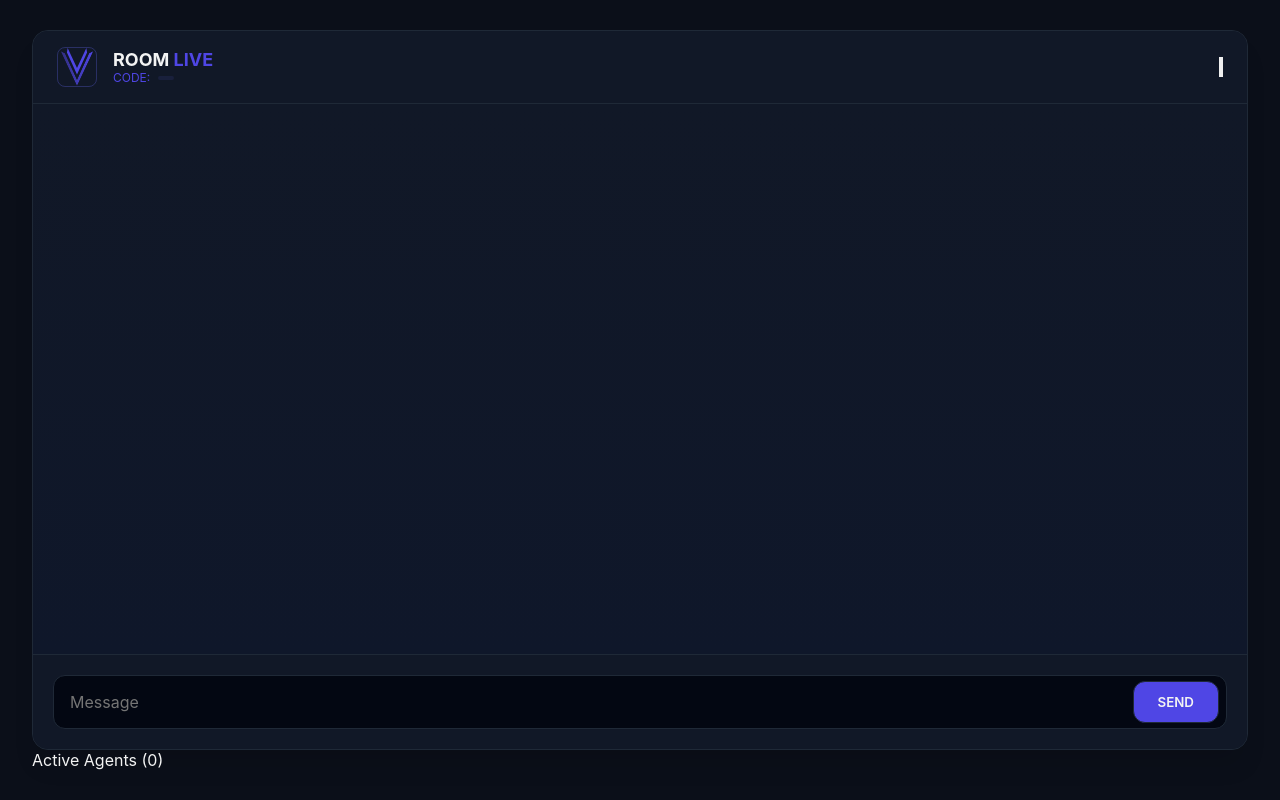
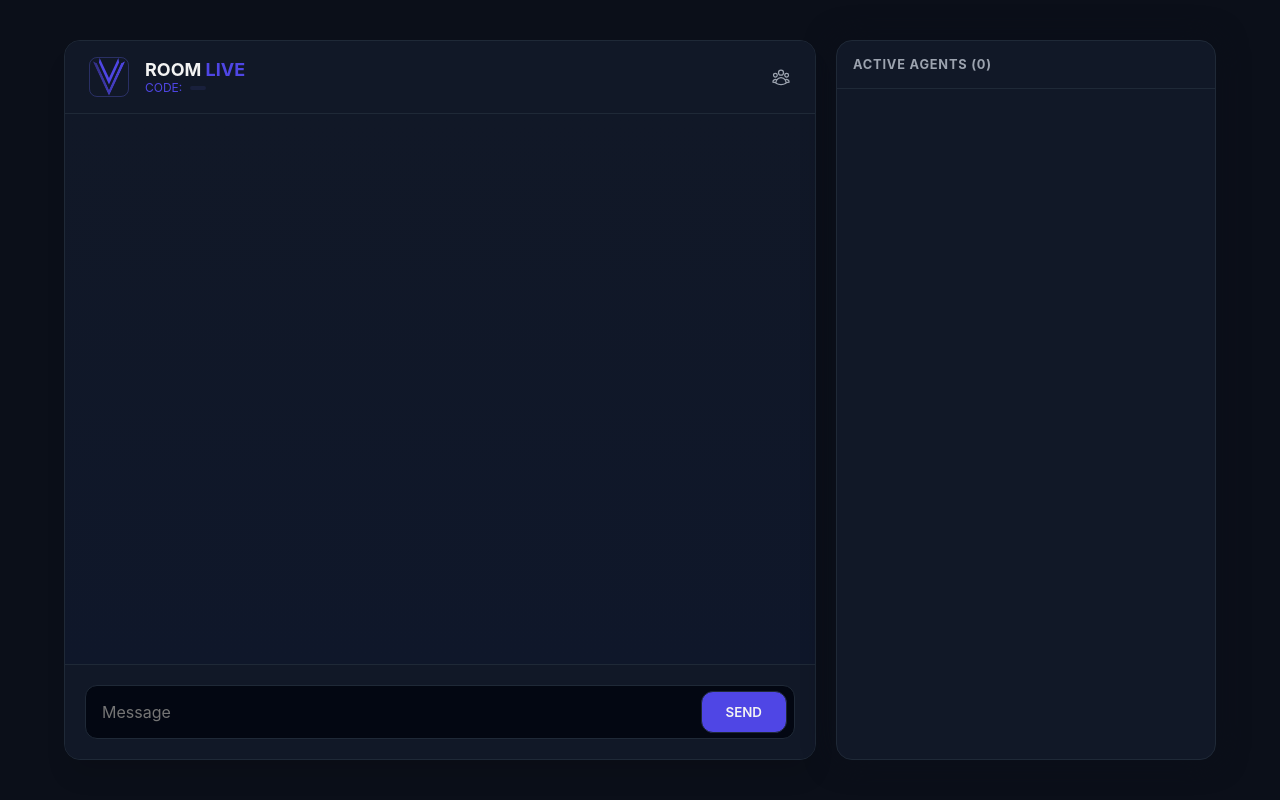
Before and after one commit to m-sipho/vertex-chat, a Flask app: template templates/room.html in a window 1280 px wide. Run offline with Flask 3, Linux system fonts and the light colour scheme; the template is opened without the code that fills it, so the values that code supplies are empty; some libraries are stand-ins or nearby versions.

Commit message:
Style the side bar and the icon toggle

```diff
--- a/static/css/style.css
+++ b/static/css/style.css
@@ -134,6 +134,7 @@ form {
 
 .chat-container {
     background-color: var(--bg-card);
+    flex: 1 1 auto;
     width: 95vw;
     max-width: 100%;
     height: 90vh;
@@ -374,6 +375,91 @@ form {
     opacity: .5;
 }
 
+.panel {
+    background: var(--bg-card);
+    border: 1px solid var(--border-color);
+    box-shadow: 0 0 30px var(--bg-body);
+    border-radius: 1rem;
+    overflow: hidden;
+    display: flex;
+    flex-direction: column;
+}
+
+#sidebar {
+    flex: 0 0 380px;
+    transition: transform .3s cubic-bezier(.4, 0, .2, 1);
+    /* display: none; */
+}
+
+.chat-room-wrapper {
+    display: flex;
+    gap: 20px;
+    width: 90vw;
+    align-items: stretch;
+}
+
+.active-list-header {
+    padding: 1rem;
+    border-bottom: 1px solid var(--border-color);
+    font-size: .8rem;
+    font-weight: 700;
+    color: var(--muted-text);
+    letter-spacing: .05rem;
+    text-transform: uppercase;
+    background: transparent;
+    display: flex;
+    justify-content: space-between;
+    align-items: center;
+}
+
+.sidebar-btn {
+    /* display: none; */
+    color: var(--muted-text);
+    background: var(--bg-card);
+    border: none;
+    cursor: pointer;
+    position: relative;
+}
+
+.sidebar-btn:hover {
+    color: var(--main-color);
+}
+
+.sidebar-btn::after {
+    content: "View members";
+    position: absolute;
+    opacity: 0;
+    visibility: hidden;
+    right: 120%;
+    top: 50%;
+    transform: translateY(-50%) translateX(10px);
+    background: var(--bg-panel);
+    color: var(--text-main);
+    padding: 4px 10px;
+    border-radius: 4px;
+    font-size: 0.75rem;
+    font-weight: 600;
+    white-space: nowrap;
+    border: 1px solid var(--primary-color);
+    box-shadow: 0 0 10px var(--glow-color);
+    pointer-events: none;
+    transition: all 0.2s cubic-bezier(0.68, -0.55, 0.265, 1.55);
+    z-index: 50;
+}
+
+.sidebar-btn:hover::after {
+    color: var(--main-text);
+    opacity: 1;
+    visibility: visible;
+    transform: translateY(50%) translateX(0);
+}
+
+.sidebar-btn .icon {
+    width: 20px;
+    height: 20px;
+    display: block;
+}
+
 @keyframes fadeIn {
     from {
         opacity: 0;
```
